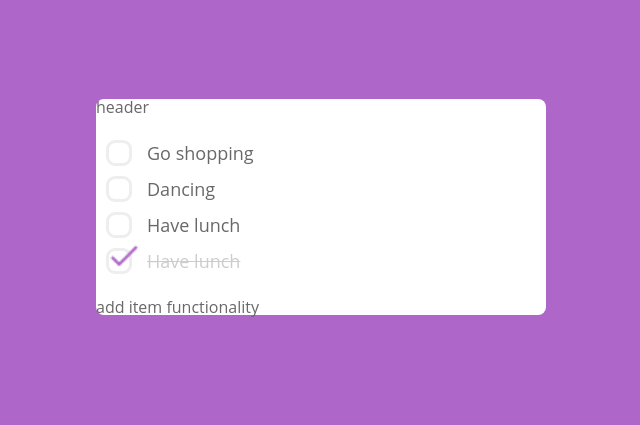
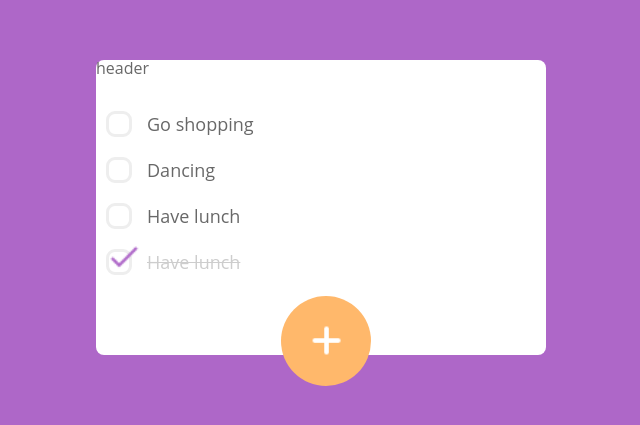
Before and after one commit to barabashlyuda77/task-manager, a React (Create React App) app: page / in a window 1280 px wide. Shown: the part 193-618 px from the top of the page, without its empty margins (319-959 px from the left). Built offline with nearby package versions, Linux system fonts and the light colour scheme.

Commit message:
Add AddItem functionality

```diff
--- /dev/null
+++ b/src/components/AddItem/AddItem.scss
@@ -0,0 +1,57 @@
+.add-item-wrapper {
+  position: relative;
+  display: flex;
+  justify-content: center;
+  margin-bottom: 15px;
+  display: flex;
+  flex-direction: column;
+  padding: 15px 10px;
+
+  .input-field {
+    outline: none;
+    border: 1px solid #ae67c8;
+    border-radius: 4px;
+    padding: 10px;
+    font-size: 16px;
+    margin-bottom: 8px;
+  }
+
+  .add {
+    padding: 10px;
+    font-size: 16px;
+    text-transform: uppercase;
+    color: #FFFFFF;
+    background-color: #ffb86b;
+    outline: none;
+    cursor: pointer;
+    border-radius: 4px;
+    border: none;
+
+    &:hover {
+      background-color: #ffac52;
+    }
+  }
+
+  .circle {
+    display: flex;
+    align-items: center;
+    justify-content: center;
+    width: 90px;
+    height: 90px;
+    border-radius: 100%;
+    background-color: #ffb86b;
+    position: absolute;
+    top: -14px;
+    right: 175px;
+    cursor: pointer;
+
+    &:hover {
+      background-color: #ffac52;
+    }
+
+    .plus-mark {
+      height: 35px;
+    }
+  }
+
+}
--- /dev/null
+++ b/src/components/AddItem/index.js
@@ -0,0 +1,17 @@
+import React from 'react';
+
+import './AddItem.scss';
+
+const AddItem = () => {
+  return (
+    <div className="add-item-wrapper">
+      {/* <input className="input-field" />
+      <input type="submit" value="Add" className="add"/> */}
+      <div className="circle">
+        <img alt="Plus" src="plus.png" className="plus-mark"/>
+      </div>
+    </div>
+  );
+}
+
+export default AddItem;
--- a/src/components/Item/Item.scss
+++ b/src/components/Item/Item.scss
@@ -1,7 +1,7 @@
 .item-wrapper {
   display: flex;
   align-items: center;
-  margin: 10px 0;
+  margin: 20px 0;
 
   .text {
     font-size: 18px;
--- a/src/components/ManagerWrapper/index.js
+++ b/src/components/ManagerWrapper/index.js
@@ -1,6 +1,7 @@
 import React from 'react';
 
 import ListWrapper from '../ListWrapper';
+import AddItem from '../AddItem';
 import './ManagerWrapper.scss';
 
 const ManagerWrapper = () => {
@@ -8,7 +9,7 @@ const ManagerWrapper = () => {
     <div className="manager-wrapper">
       <div>header</div>
       <ListWrapper />
-      <div>add item functionality</div>
+      <AddItem />
     </div>
   );
 }
```
Also changed, not shown: public/plus.png (added).
